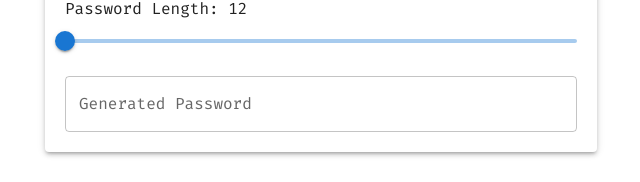
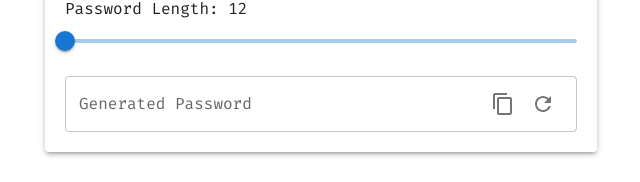
Before and after one commit to Shahtaa/password-generator, a React (Create React App) app: page / in a window 1280 px wide. Shown: the part 127-309 px from the top of the page, without its empty margins (319-959 px from the left). Built offline with nearby package versions, Linux system fonts and the light colour scheme.

Commit message:
bug fixes

```diff
--- a/src/App.tsx
+++ b/src/App.tsx
@@ -4,35 +4,38 @@ import { ThemeProvider, createTheme } from '@mui/material/styles';
 import { Container, Paper, Typography } from '@mui/material';
 import PasswordLengthInput from './components/PasswordLengthInput';
 import PasswordDisplay from './components/PasswordDisplay';
-// In src/index.tsx or src/App.tsx
 import '@fontsource/fira-code'; // Correctly imported Fira Code font
 
+// Create a theme with Fira Code font
 const theme = createTheme({
   typography: {
     fontFamily: "'Fira Code', monospace",
   },
 });
 
+// Main App component
 const App: React.FC = () => {
-  const [password, setPassword] = useState<string>('');
+  const [password, setPassword] = useState<string>(''); // State for the generated password
   const [passwordLength, setPasswordLength] = useState<number>(12); // Default password length
-  const [showMessage, setShowMessage] = useState<boolean>(false);
+  const [showMessage, setShowMessage] = useState<boolean>(false); // Message state for clipboard copy
 
+  // Function to generate a random password
   const generatePassword = () => {
-    const charset = 'abcdefghijklmnopqrstuvwxyzABCDEFGHIJKLMNOPQRSTUVWXYZ0123456789!@#$%^&*()-_=+';
+    const charset = 'abcdefghijklmnopqrstuvwxyzABCDEFGHIJKLMNOPQRSTUVWXYZ0123456789!@#$%^&*()-_=+'; // Characters to use in password
     let generatedPassword = '';
     for (let i = 0; i < passwordLength; i++) {
-      const randomIndex = Math.floor(Math.random() * charset.length);
-      generatedPassword += charset[randomIndex];
+      const randomIndex = Math.floor(Math.random() * charset.length); // Get random index
+      generatedPassword += charset[randomIndex]; // Add random character to password
     }
-    setPassword(generatedPassword);
+    setPassword(generatedPassword); // Update the password state
   };
 
+  // Function to copy the generated password to the clipboard
   const copyToClipboard = () => {
     if (password) {
       navigator.clipboard.writeText(password).then(() => {
-        setShowMessage(true);
-        setTimeout(() => setShowMessage(false), 2000);
+        setShowMessage(true); // Show success message
+        setTimeout(() => setShowMessage(false), 2000); // Hide message after 2 seconds
       });
     }
   };
@@ -44,16 +47,18 @@ const App: React.FC = () => {
             <Typography variant="h4" align="center" gutterBottom>
               Password Generator
             </Typography>
+            {/* Password length input */}
             <PasswordLengthInput
                 passwordLength={passwordLength}
                 setPasswordLength={setPasswordLength}
-                generatePassword={generatePassword} // Pass the generatePassword function
+                generatePassword={generatePassword} // Pass the function to generate password
             />
+            {/* Password display with copy and generate buttons */}
             <PasswordDisplay
                 password={password}
                 copyToClipboard={copyToClipboard}
                 showMessage={showMessage}
-                generatePassword={generatePassword} // Pass the generatePassword function
+                generatePassword={generatePassword} // Pass the function to regenerate password
             />
           </Paper>
         </Container>
--- a/src/components/PasswordDisplay.tsx
+++ b/src/components/PasswordDisplay.tsx
@@ -5,34 +5,30 @@ import ContentCopyIcon from '@mui/icons-material/ContentCopy';
 import RefreshIcon from '@mui/icons-material/Refresh';
 
 interface PasswordDisplayProps {
-    password: string;
-    copyToClipboard: () => void;
-    showMessage: boolean;
-    generatePassword: () => void; // Prop to allow generating passwords
+    password: string; // The generated password
+    copyToClipboard: () => void; // Function to copy password to clipboard
+    showMessage: boolean; // Flag to show/hide copy message
+    generatePassword: () => void; // Function to generate a new password
 }
 
+// Component to display the generated password and copy/regenerate buttons
 const PasswordDisplay: React.FC<PasswordDisplayProps> = ({ password, copyToClipboard, showMessage, generatePassword }) => {
     return (
         <Box mt={2}>
             <TextField
                 label="Generated Password"
                 variant="outlined"
-                value={password}
+                value={password} // Display the generated password
                 fullWidth
-                slotProps={{
-                    input: {
-                        readOnly: true,
-                        style: { fontFamily: "'Fira Code', monospace" }, // Ensure font is applied
-                    },
-                }}
                 InputProps={{
+                    readOnly: true, // Make the input read-only
                     endAdornment: (
                         <InputAdornment position="end">
                             <IconButton onClick={copyToClipboard} aria-label="Copy password">
-                                <ContentCopyIcon />
+                                <ContentCopyIcon /> {/* Icon for copying password */}
                             </IconButton>
                             <IconButton onClick={generatePassword} aria-label="Generate new password">
-                                <RefreshIcon /> {/* This icon indicates regeneration */}
+                                <RefreshIcon /> {/* Icon for regenerating password */}
                             </IconButton>
                         </InputAdornment>
                     ),
@@ -40,7 +36,7 @@ const PasswordDisplay: React.FC<PasswordDisplayProps> = ({ password, copyToClipb
             />
             {showMessage && (
                 <Typography variant="body2" color="success.main" align="center" style={{ marginTop: '10px' }}>
-                    Password copied to clipboard!
+                    Password copied to clipboard! {/* Confirmation message */}
                 </Typography>
             )}
         </Box>
--- a/src/components/PasswordLengthInput.tsx
+++ b/src/components/PasswordLengthInput.tsx
@@ -3,15 +3,17 @@ import React from 'react';
 import { Box, Slider, Typography } from '@mui/material';
 
 interface PasswordLengthInputProps {
-    passwordLength: number;
-    setPasswordLength: (length: number) => void;
-    generatePassword: () => void; // Add generatePassword prop
+    passwordLength: number; // Current password length
+    setPasswordLength: (length: number) => void; // Function to set the password length
+    generatePassword: () => void; // Function to generate password
 }
 
+// Slider component for selecting password length
 const PasswordLengthInput: React.FC<PasswordLengthInputProps> = ({ passwordLength, setPasswordLength, generatePassword }) => {
+    // Handle changes to the slider
     const handleSliderChange = (event: Event, newValue: number | number[]) => {
         const length = newValue as number;
-        setPasswordLength(length);
+        setPasswordLength(length); // Update password length state
         generatePassword(); // Generate password whenever the slider is adjusted
     };
 
@@ -21,10 +23,10 @@ const PasswordLengthInput: React.FC<PasswordLengthInputProps> = ({ passwordLengt
             <Slider
                 value={passwordLength}
                 onChange={handleSliderChange}
-                min={12}
-                max={60}
-                step={1}
-                valueLabelDisplay="auto" // Display the value on the slider thumb
+                min={12} // Minimum password length
+                max={60} // Maximum password length
+                step={1} // Step size for slider
+                valueLabelDisplay="auto" // Show current value on the slider
             />
         </Box>
     );
```
Also changed, not shown: src/components/ControlButtons.tsx (+4 -3 lines).
